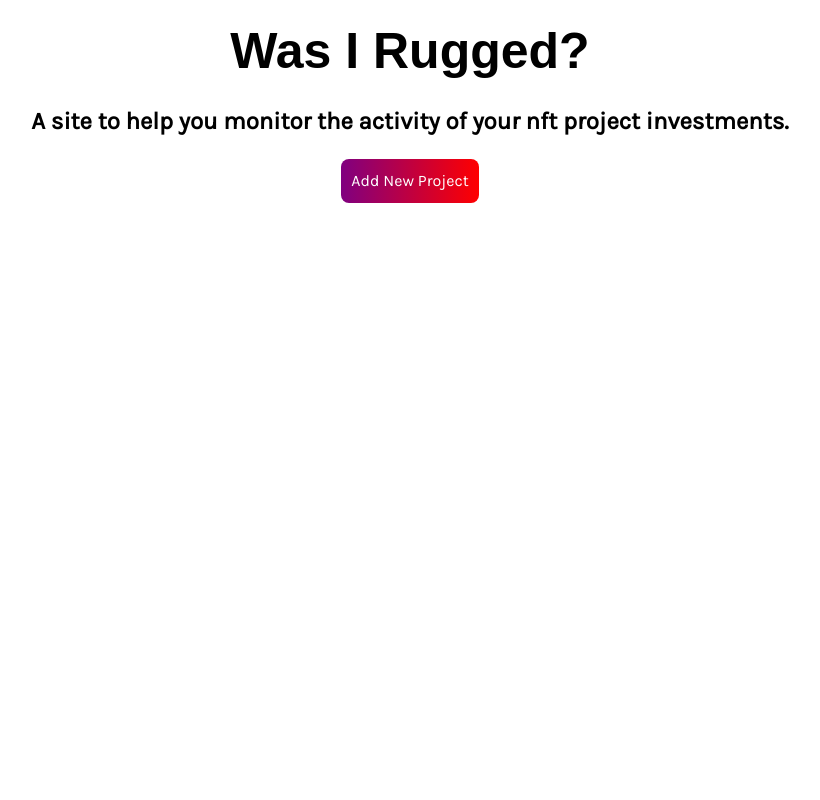
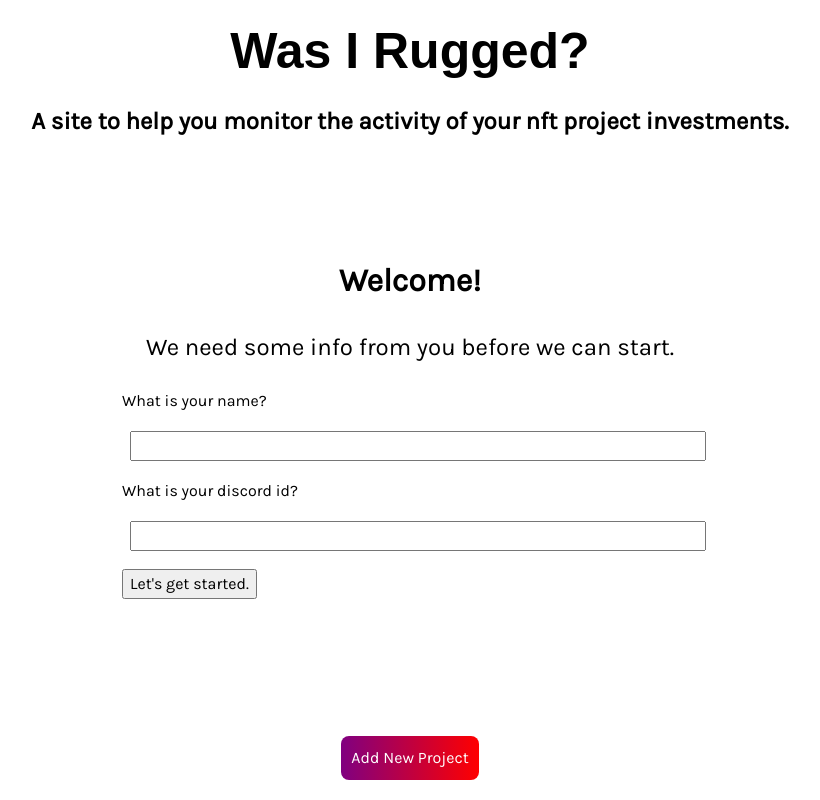
Before and after one commit to mrsdno/was-i-rugged, a React (Create React App) app in the folder client/: page / in a window 1280 px wide. Shown: the whole page, without its empty margins (230-1050 px from the left). Built offline with nearby package versions, Linux system fonts and the light colour scheme; a web font is replaced by a local one.

Commit message:
set up user name and discord input

```diff
--- a/client/src/App.js
+++ b/client/src/App.js
@@ -1,8 +1,7 @@
 import React, { useEffect } from 'react';
 import Title from './components/Title';
-import { ProjectProvider } from './utils/ProjectContext';
-import ProjectList from './components/ProjectList';
-import NewProject from './components/NewProject'
+import NewProject from './components/NewProjectModal/NewProject';
+import UserInfo from './components/UserInfo'
 
 import './app.css';
 import './reset.css'
@@ -16,6 +15,7 @@ function App() {
   return (
     <main className="main-wrapper">
       <Title></Title>
+      <UserInfo></UserInfo>
       <NewProject></NewProject>
     </main>
   );
--- a/client/src/app.css
+++ b/client/src/app.css
@@ -10,6 +10,7 @@
   display: flex;
   flex-direction: column;
   font-family: var(--body-font);
+  justify-content: space-between;
   align-items: center;
   height: 100vh;
 }
@@ -19,6 +20,28 @@
   font-family: var(--heading-font);
   font-size: 50px;
   padding: 14px;
+}
+
+.user-info-wrapper {
+  text-align: center;
+  padding: 10px;
+}
+
+.user-info-wrapper p {
+  font-size: 24px;
+  margin: 1em;
+}
+
+.user-info-wrapper form {
+  gap: 10px;
+  display: flex;
+  flex-direction: column;
+  align-items: flex-start;
+}
+
+.user-info-wrapper input {
+  width: 100%;
+  margin: 0.5em;
 }
 
 .new-project-btn {
--- /dev/null
+++ b/client/src/components/UserInfo.js
@@ -0,0 +1,63 @@
+import React, { useState } from "react";
+
+const UserInfo = () => {
+  const [userName, setUserName] = useState("");
+  const [userDiscord, setUserDiscord] = useState("");
+
+  const handleInputChange = (e) => {
+    // Getting the value and name of the input which triggered the change
+    const { target } = e;
+    const inputType = target.name;
+    const inputValue = target.value;
+
+    // Based on the input type, we set the state of either email, username, and password
+    if (inputType === "name") {
+      setUserName(inputValue);
+    } else {
+      setUserDiscord(inputValue);
+    }
+  };
+
+  const handleSubmit = (e) => {
+    e.preventDefault();
+
+    if (!userName || !userDiscord) {
+      setErrorMessage("Please provide this information!");
+    }
+
+    alert(`Ready to get data for ${userName}`);
+
+    setUserName("");
+    setUserDiscord("");
+  };
+
+  return (
+    <div className="user-info-wrapper">
+      <h1>Welcome!</h1>
+      <p> We need some info from you before we can start.</p>
+      <form>
+        <label for="fname">What is your name?</label>
+        <input
+          type="text"
+          id="name"
+          name="name"
+          onChange={handleInputChange}
+          value={userName}
+        />
+        <label for="lname">What is your discord id?</label>
+        <input
+          value={userDiscord}
+          type="text"
+          id="discord"
+          name="discord"
+          onChange={handleInputChange}
+        />
+        <button type="submit" onClick={handleSubmit}>
+          Let's get started.
+        </button>
+      </form>
+    </div>
+  );
+};
+
+export default UserInfo;
```
Also changed, not shown: client/src/components/NewProjectModal/Modal.css (renamed from client/src/components/Modal.css), client/src/components/NewProjectModal/Modal.js (renamed from client/src/components/Modal.js), client/src/components/NewProjectModal/NewProject.js (renamed from client/src/components/NewProject.js).
